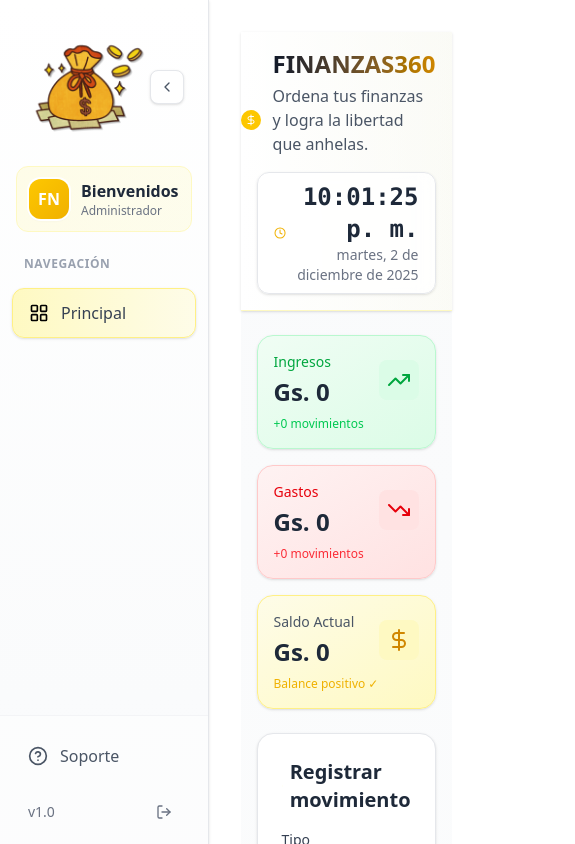
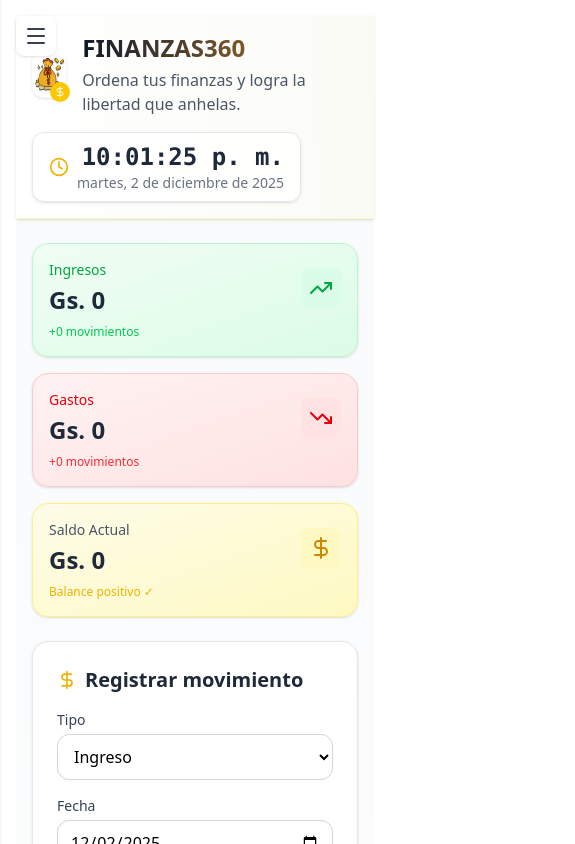
Before and after one commit to fativilla/Finanzas360, a React (Vite) app: page / in a window 390 px wide. Shown: the top 844 px of the page, 575 px wide, since content can reach past the window. Built offline with nearby package versions, Linux system fonts and the light colour scheme.

Commit message:
Implement mobile sidebar toggle in MainLayout
Added a mobile-friendly sidebar toggle button and state management.

```diff
--- a/src/layouts/MainLayout.jsx
+++ b/src/layouts/MainLayout.jsx
@@ -1,17 +1,38 @@
 // MainLayout.jsx
+import { useState } from "react";
 import Sidebar from "../components/Sidebar";
 import { Routes, Route } from "react-router-dom";
+import { Menu } from "lucide-react";
 
 import Dashboard from "../pages/Dashboard";
 
+export default function MainLayout() {
+    const [sidebarOpen, setSidebarOpen] = useState(false);
 
-export default function MainLayout() {
     return (
-        <div className="min-h-screen flex bg-white"> {/* AHORA SÍ AQUÍ */}
+        <div className="min-h-screen flex bg-white relative">
 
-            <Sidebar />
+            {/* Botón hamburguesa SOLO en móvil */}
+            <button
+                onClick={() => setSidebarOpen(true)}
+                className="md:hidden fixed top-4 left-4 z-50 p-2 bg-white rounded-lg shadow"
+            >
+                <Menu className="w-6 h-6 text-gray-700" />
+            </button>
 
-            <main className="flex-1 p-8">
+            {/* Sidebar como drawer en móvil */}
+            <div
+                className={`
+                    fixed md:static top-0 left-0 h-full z-40
+                    transition-transform duration-300 ease-in-out
+                    ${sidebarOpen ? "translate-x-0" : "-translate-x-full md:translate-x-0"}
+                `}
+            >
+                <Sidebar openMobile={sidebarOpen} setOpenMobile={setSidebarOpen} />
+            </div>
+
+            {/* Contenido principal */}
+            <main className="flex-1 p-4 md:p-8 overflow-x-hidden">
                 <Routes>
                     <Route path="/" element={<Dashboard />} />
                 </Routes>
```
